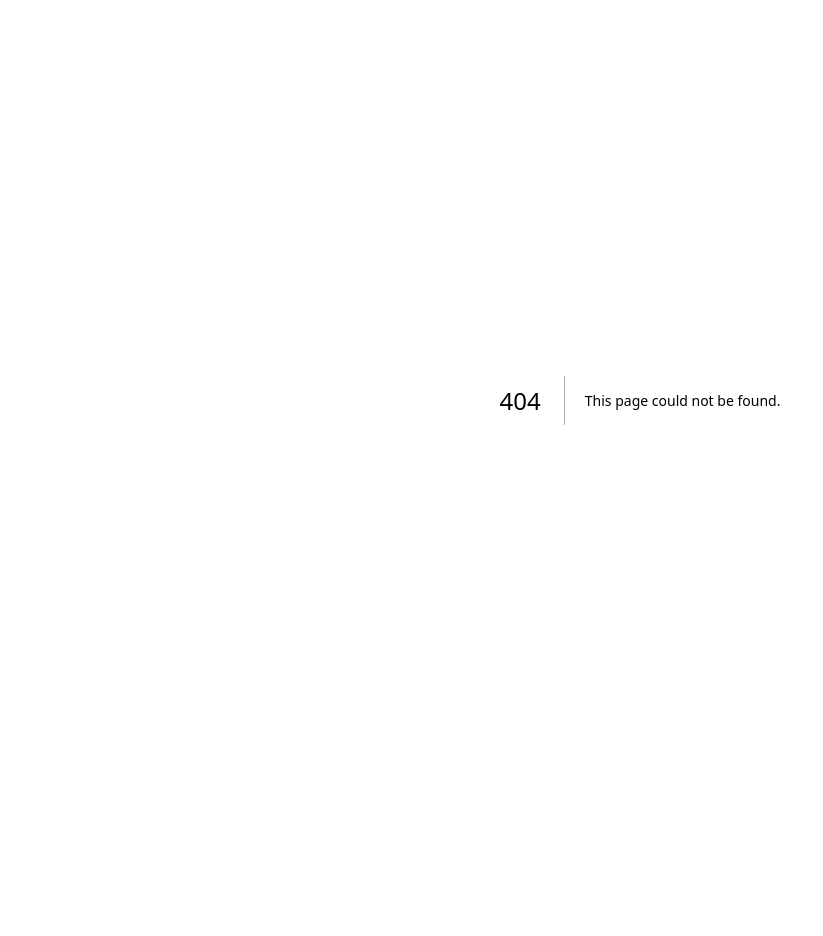
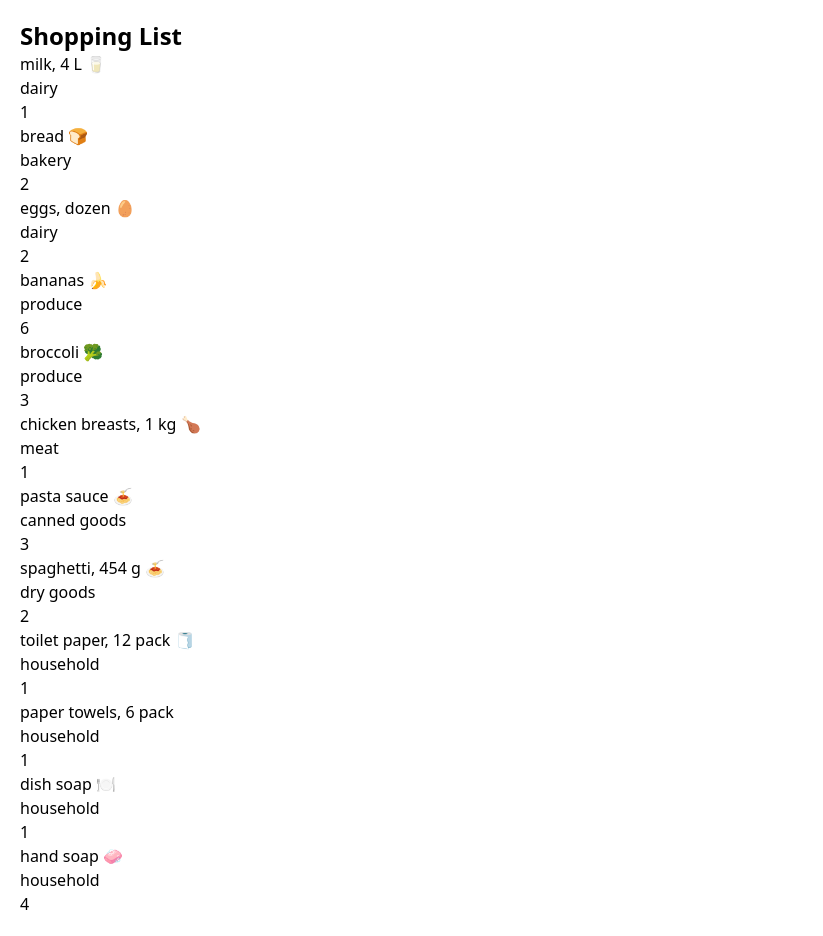
Before and after one commit to chinedu-amaechi/cprg306-assignments, a Next.js app: page /week-3 in a window 1280 px wide. Before the commit this address had no page. Shown: the whole page, without its empty margins (0-823 px from the left). Before the commit the page ends 800 px from the top, so only its background shows below. Built offline with nearby package versions, Linux system fonts and the light colour scheme.

Commit message:
Add Shopping List Components with Item Rendering
Implemented Item and ItemList components to render a shopping list with item details (name, quantity, category) using props.

```diff
--- a/app/layout.js
+++ b/app/layout.js
@@ -1,7 +1,7 @@
 import "./globals.css";
 
 export const metadata = {
-  title: "CPRG306-Assignment",
+  title: "Shopping List",
   description: "DEMOs for CPRG306 Assignment",
 };
 
--- a/app/page.js
+++ b/app/page.js
@@ -1,7 +1,7 @@
 export default function Page() {
   return (
     <div>
-      <h1>Welcome to CPRG306-Assignment</h1>
+      <h1>Welcome to Development II</h1>
       <p>DEMOs for CPRG306 Assignment</p>
     </div>
   );
--- /dev/null
+++ b/app/week-3/item-list.js
@@ -0,0 +1,93 @@
+import Item from "./item";
+
+export default function ItemList() {
+const item1 = {
+  name: "milk, 4 L 🥛",
+  quantity: 1,
+  category: "dairy",
+};
+
+const item2 = {
+  name: "bread 🍞",
+  quantity: 2,
+  category: "bakery",
+};
+
+const item3 = {
+  name: "eggs, dozen 🥚",
+  quantity: 2,
+  category: "dairy",
+};
+
+const item4 = {
+  name: "bananas 🍌",
+  quantity: 6,
+  category: "produce",
+};
+
+const item5 = {
+  name: "broccoli 🥦",
+  quantity: 3,
+  category: "produce",
+};
+
+const item6 = {
+  name: "chicken breasts, 1 kg 🍗",
+  quantity: 1,
+  category: "meat",
+};
+
+const item7 = {
+  name: "pasta sauce 🍝",
+  quantity: 3,
+  category: "canned goods",
+};
+
+const item8 = {
+  name: "spaghetti, 454 g 🍝",
+  quantity: 2,
+  category: "dry goods",
+};
+
+const item9 = {
+  name: "toilet paper, 12 pack 🧻",
+  quantity: 1,
+  category: "household",
+};
+
+const item10 = {
+  name: "paper towels, 6 pack",
+  quantity: 1,
+  category: "household",
+};
+
+const item11 = {
+  name: "dish soap 🍽️",
+  quantity: 1,
+  category: "household",
+};
+
+const item12 = {
+  name: "hand soap 🧼",
+  quantity: 4,
+  category: "household",
+};
+
+// Render these items using the Item component you just created, passing item data as props
+return (
+  <div>
+    <Item name={item1.name} quantity={item1.quantity} category={item1.category}/>
+    <Item name={item2.name} quantity={item2.quantity} category={item2.category}/>
+    <Item name={item3.name} quantity={item3.quantity} category={item3.category}/>
+    <Item name={item4.name} quantity={item4.quantity} category={item4.category}/>
+    <Item name={item5.name} quantity={item5.quantity} category={item5.category}/>
+    <Item name={item6.name} quantity={item6.quantity} category={item6.category}/>
+    <Item name={item7.name} quantity={item7.quantity} category={item7.category}/>
+    <Item name={item8.name} quantity={item8.quantity} category={item8.category}/>
+    <Item name={item9.name} quantity={item9.quantity} category={item9.category}/>
+    <Item name={item10.name} quantity={item10.quantity} category={item10.category}/>
+    <Item name={item11.name} quantity={item11.quantity} category={item11.category}/>
+    <Item name={item12.name} quantity={item12.quantity} category={item12.category}/>
+  </div>
+);
+}
--- /dev/null
+++ b/app/week-3/item.js
@@ -0,0 +1,11 @@
+
+export default function Item({name, quantity, category}) {
+
+     return (
+        <section>
+            <p>{name}</p>
+            <p>{category}</p>
+            <p>{quantity}</p>
+        </section>
+    );
+}
--- /dev/null
+++ b/app/week-3/page.js
@@ -0,0 +1,11 @@
+import ItemList from "./item-list";
+
+
+export default function Page() {
+    return (
+        <main className="m-5">
+            <h1 className="font-bold text-2xl">Shopping List</h1>
+            <ItemList />
+        </main>
+    );
+}
```
